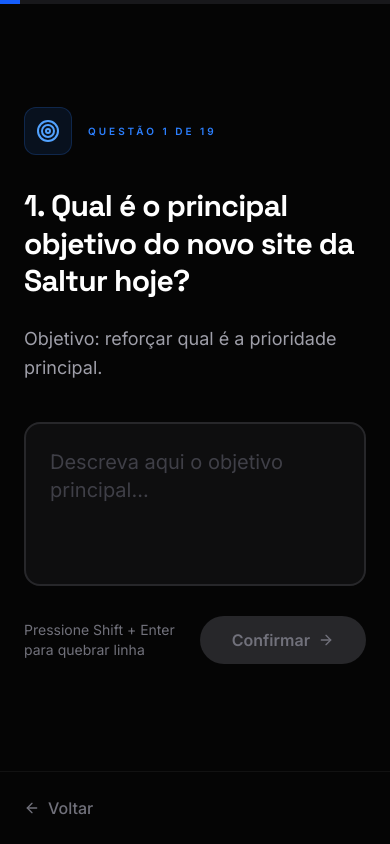
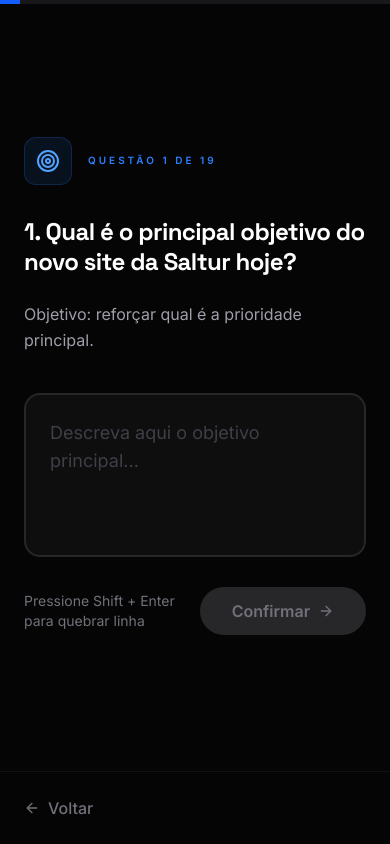
Before and after one commit to gcompassofc/gcompass-site, a Next.js app: page /forms-saltur in a window 390 px wide. Both pictures are taken after a click on the button "Começar Agora". Built offline with nearby package versions, Linux system fonts and the light colour scheme.

Commit message:
fix: decrease font size and improve scrolling on mobile

```diff
--- a/src/app/forms-saltur/page.tsx
+++ b/src/app/forms-saltur/page.tsx
@@ -352,7 +352,7 @@
   const progress = (currentQuestionIndex / (questions.length - 1)) * 100;
 
   return (
-    <div className="flex h-screen w-full bg-[#050505] text-white overflow-hidden font-sans">
+    <div className="flex h-[100dvh] w-full bg-[#050505] text-white overflow-hidden font-sans">
       {/* Sidebar - Desktop Only */}
       <nav className="w-[80px] h-full border-r border-white/10 flex-col items-center py-10 justify-between shrink-0 hidden md:flex">
         <div className="mt-16 -rotate-90 w-32 flex justify-center shrink-0">
@@ -415,12 +415,12 @@
                 )}
               </div>
 
-              <h1 className="text-3xl md:text-4xl lg:text-5xl font-bold leading-tight tracking-tight mb-6">
+              <h1 className="text-2xl md:text-3xl lg:text-4xl font-bold leading-tight tracking-tight mb-6">
                 {renderTitle(currentQuestion.title)}
               </h1>
 
               {currentQuestion.subtitle && (
-                <p className="text-zinc-400 text-lg md:text-xl mb-10 leading-relaxed max-w-2xl">
+                <p className="text-zinc-400 text-base md:text-lg mb-10 leading-relaxed max-w-2xl">
                   {renderTitle(currentQuestion.subtitle)}
                 </p>
               )}
@@ -446,7 +446,7 @@
                       onChange={(e) => setInputValue(e.target.value)}
                       onKeyDown={handleKeyDown}
                       placeholder={currentQuestion.placeholder}
-                      className="w-full bg-transparent border-b-2 border-zinc-800 py-4 text-2xl md:text-3xl text-white placeholder:text-zinc-700 focus:outline-none focus:border-blue-500 transition-colors"
+                      className="w-full bg-transparent border-b-2 border-zinc-800 py-4 text-xl md:text-2xl text-white placeholder:text-zinc-700 focus:outline-none focus:border-blue-500 transition-colors"
                     />
                     <div className="mt-8 flex justify-end">
                       <button
@@ -468,7 +468,7 @@
                       onChange={(e) => setInputValue(e.target.value)}
                       placeholder={currentQuestion.placeholder}
                       rows={4}
-                      className="w-full bg-zinc-900/50 border-2 border-zinc-800 rounded-2xl p-6 text-xl text-white placeholder:text-zinc-700 focus:outline-none focus:border-blue-500 transition-colors resize-none"
+                      className="w-full bg-zinc-900/50 border-2 border-zinc-800 rounded-2xl p-6 text-lg text-white placeholder:text-zinc-700 focus:outline-none focus:border-blue-500 transition-colors resize-none"
                     />
                     <div className="mt-6 flex justify-between items-center">
                       <span className="text-zinc-500 text-sm">Pressione Shift + Enter para quebrar linha</span>
```
